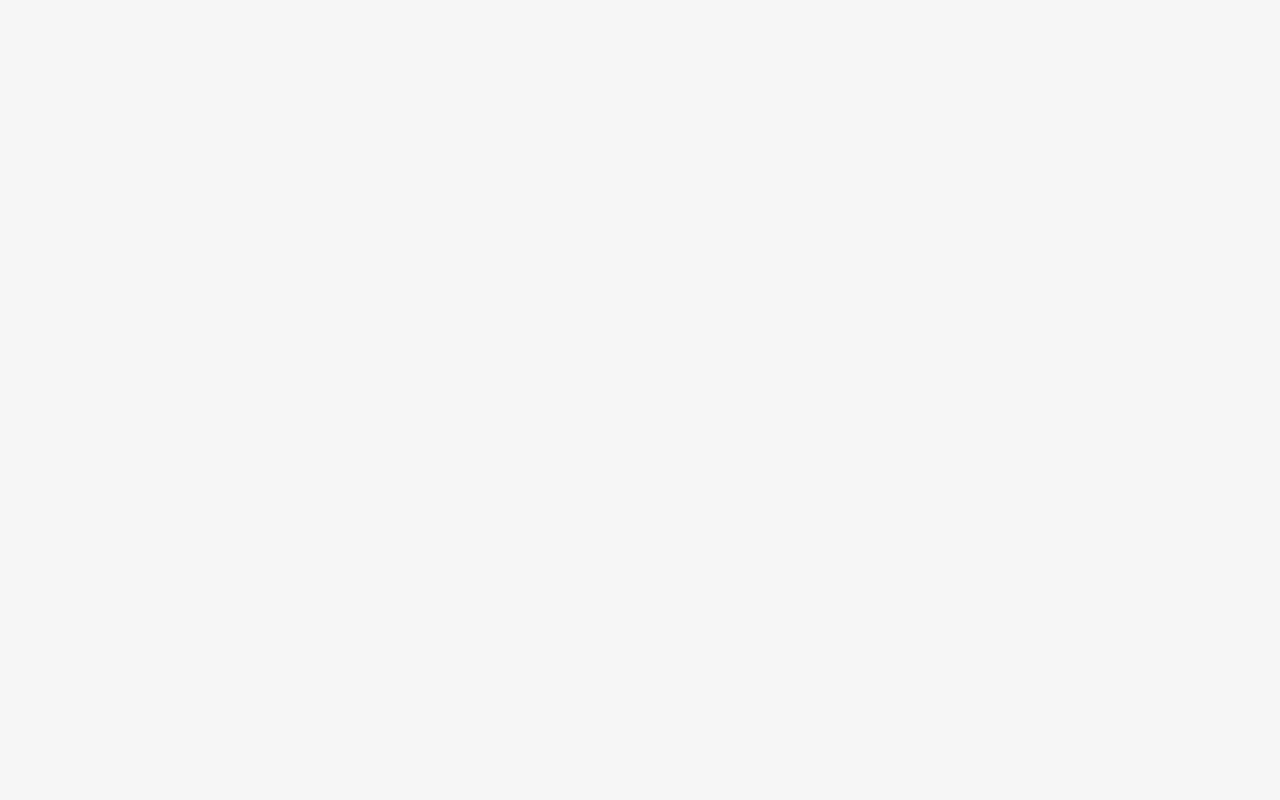
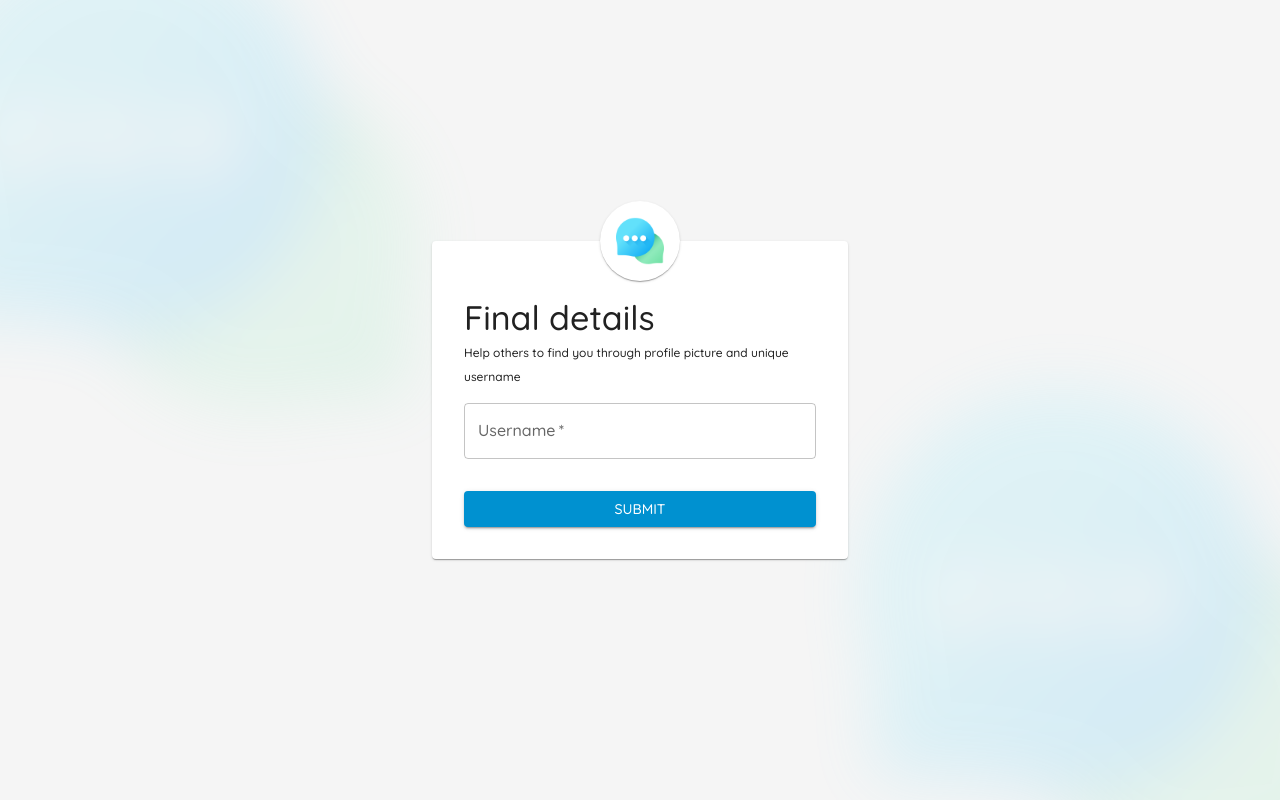
Before and after one commit to AbhiSawant99/lets-chat-frontend, a React (Vite) app: page /username-form in a window 1280 px wide. Before the commit this address had no page. Built offline with nearby package versions, Linux system fonts and the light colour scheme.

Commit message:
feat: added username form

```diff
--- a/src/App.tsx
+++ b/src/App.tsx
@@ -5,6 +5,7 @@ import ProfilePage from "./pages/profile";
 import { lazy } from "react";
 import SignUp from "./pages/sign-up";
 import { AppProvider } from "./components/app-provider/app-provider";
+import UsernameForm from "@/pages/username-form";
 
 const ChatPage = lazy(() => import("./pages/chat"));
 
@@ -20,6 +21,7 @@ function App() {
       <Routes>
         <Route path="/" element={<LoginPage />} />
         <Route path="/sign-up" element={<SignUp />} />
+        <Route path="/username-form" element={<UsernameForm />} />
         <Route path="/profile" element={WithProvider(ProfilePage)} />
         <Route path="/chat" element={WithProvider(ChatPage)} />
       </Routes>
--- a/src/api/chat.ts
+++ b/src/api/chat.ts
@@ -1,8 +1,4 @@
-export const searchChats = async (
-  search: string,
-  page?: string,
-  size?: string
-) => {
+export const searchChats = async (search: string) => {
   return await fetch(
     `http://localhost:3000/chat/search-users?search=${search}`,
     {
--- a/src/pages/login/style.css
+++ b/src/pages/login/style.css
@@ -15,8 +15,8 @@
 }
 
 .login-title {
+  margin-top: 1.5rem !important;
   margin-bottom: 1.5rem;
-  font-weight: 600;
 }
 
 .login-input {
--- a/src/pages/sign-up/index.tsx
+++ b/src/pages/sign-up/index.tsx
@@ -1,6 +1,7 @@
 import { Box, Typography, TextField, Button, Card } from "@mui/material";
 import { useNavigate } from "react-router-dom";
 import { useState } from "react";
+import "@/pages/login/style.css";
 
 const SignUp = () => {
   const navigate = useNavigate();
@@ -25,7 +26,7 @@ const SignUp = () => {
     });
 
     if (SignupResponse.ok) {
-      navigate("/");
+      navigate("/username-form");
     } else {
       const errorData = await SignupResponse.json();
       setError(`${errorData.message || "Unknown error"}`);
--- a/src/pages/username-form/index.tsx
+++ b/src/pages/username-form/index.tsx
@@ -0,0 +1,142 @@
+import { Box, Button, Card, TextField, Typography } from "@mui/material";
+import { useEffect, useState } from "react";
+import { useNavigate } from "react-router-dom";
+import "@/pages/login/style.css";
+
+const UsernameForm = () => {
+  const navigate = useNavigate();
+  const [error, setError] = useState<string | null>(null);
+  const [username, setUsername] = useState("");
+  const [availability, setAvailability] = useState<null | boolean>(null);
+  const [loading, setLoading] = useState(false);
+
+  useEffect(() => {
+    if (!username) {
+      setAvailability(null);
+      return;
+    }
+
+    const delayDebounce = setTimeout(async () => {
+      setLoading(true);
+      try {
+        const res = await fetch(
+          `http://localhost:3000/auth/check-username?username=${username}`,
+          {
+            method: "GET",
+            headers: {
+              "Content-Type": "application/json",
+            },
+            credentials: "include",
+          }
+        );
+        const data = await res.json();
+        setAvailability(data.available);
+      } catch (err) {
+        console.error(err);
+        setAvailability(false);
+      } finally {
+        setLoading(false);
+      }
+    }, 500); // wait 500ms after user stops typing
+
+    return () => clearTimeout(delayDebounce);
+  }, [username]);
+
+  const handleSubmit = async (event: React.FormEvent<HTMLFormElement>) => {
+    event.preventDefault();
+
+    setError(null);
+    const formData = new FormData(event.target as HTMLFormElement);
+    const username = formData.get("username") as string;
+
+    const signupResponse = await fetch(
+      "http://localhost:3000/auth/sign-final-step",
+      {
+        method: "POST",
+        headers: {
+          "Content-Type": "application/json",
+        },
+        body: JSON.stringify({ username: username }),
+        credentials: "include",
+      }
+    );
+
+    if (signupResponse.ok) {
+      navigate("/chat");
+    } else {
+      const errorData = await signupResponse.json();
+      setError(`${errorData.message || "Unknown error"}`);
+    }
+  };
+
+  return (
+    <Box className="login-container">
+      {/* decorative background image top-left */}
+      <img src="/logo.png" className="bg-img top-left" alt="bg" />
+
+      {/* decorative background image bottom-right */}
+      <img src="/logo.png" className="bg-img bottom-right" alt="bg" />
+      <Box className="login-wrapper">
+        <Card className="logo-circle">
+          <img src="/logo.png" alt="logo" />
+        </Card>
+        <Card className="login-card">
+          <Typography variant="h4" className="login-title">
+            Final details
+          </Typography>
+          <Typography variant="caption">
+            Help others to find you through profile picture and unique username
+          </Typography>
+          {error && (
+            <Typography color="error" variant="body2">
+              {error}
+            </Typography>
+          )}
+          <Box
+            component="form"
+            noValidate
+            autoComplete="off"
+            onSubmit={handleSubmit}
+            className="form-container"
+          >
+            <div>
+              <TextField
+                label="Username"
+                name="username"
+                value={username}
+                onChange={(e) => setUsername(e.target.value)}
+                fullWidth
+                required
+              />
+              {username && (
+                <Typography
+                  variant="body2"
+                  color={
+                    availability === null
+                      ? "textSecondary"
+                      : availability
+                        ? "green"
+                        : "red"
+                  }
+                >
+                  {loading
+                    ? "Checking..."
+                    : availability === null
+                      ? ""
+                      : availability
+                        ? "✅ Username is available"
+                        : "❌ Username already taken"}
+                </Typography>
+              )}
+            </div>
+            <Button variant="contained" color="primary" type="submit" fullWidth>
+              Submit
+            </Button>
+          </Box>
+        </Card>
+      </Box>
+    </Box>
+  );
+};
+
+export default UsernameForm;
```
